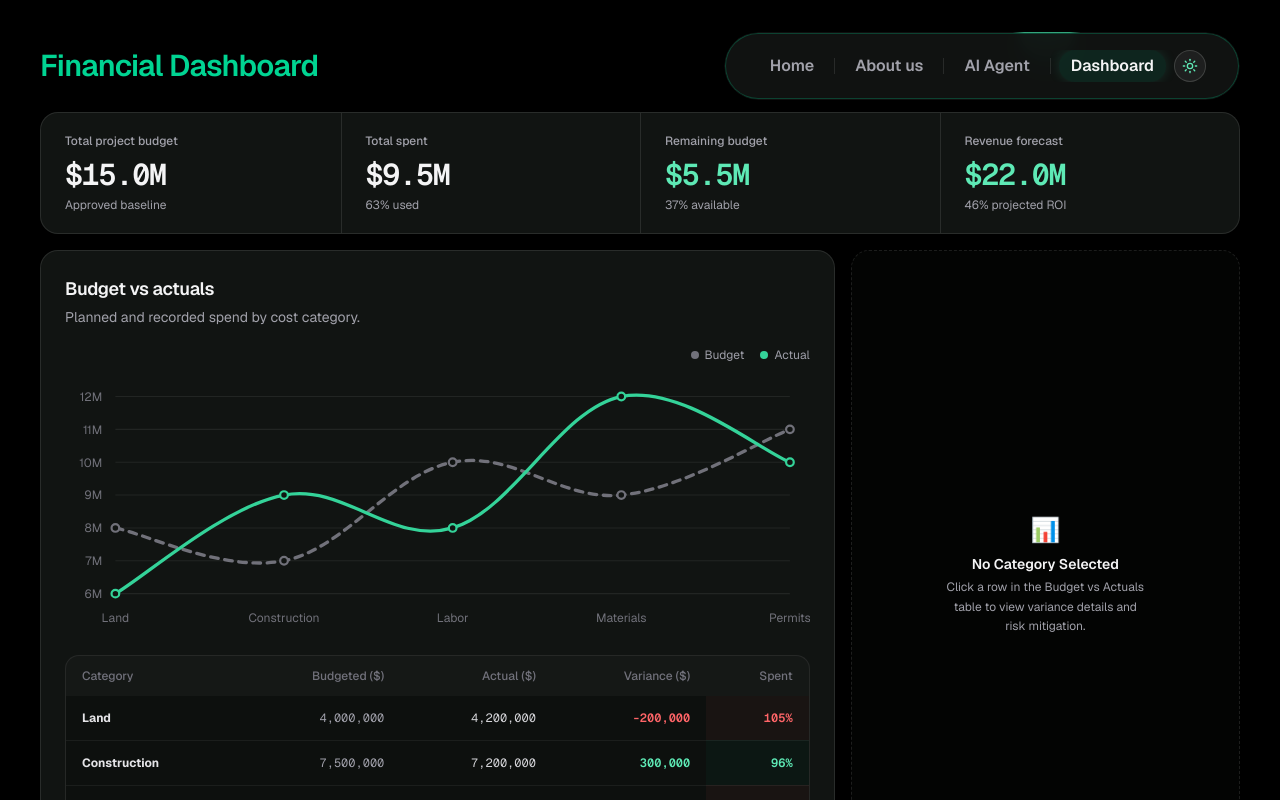
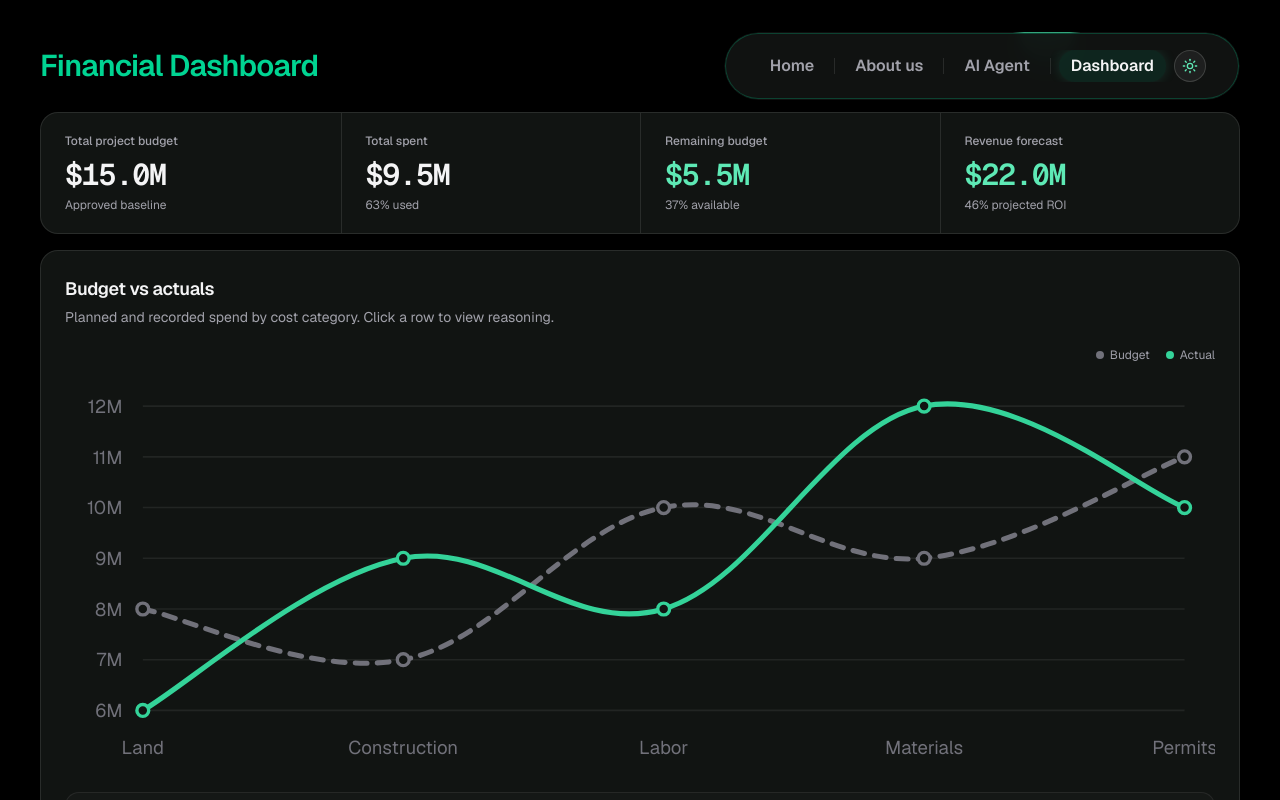
Before and after one commit to Tiendat2703/MIS_TALENT, a Next.js app in the folder fe/: page /dashboard in a window 1280 px wide. Shown: the top 800 px of the page. Built offline with nearby package versions, Linux system fonts and the light colour scheme.

Commit message:
Added fluid width layout transition with Framer Motion on Budget vs Actuals and SelectedCategoryDetails close button

```diff
--- a/fe/app/dashboard/page.tsx
+++ b/fe/app/dashboard/page.tsx
@@ -18,6 +18,7 @@ import {
 } from "@/components/ui/dashboard";
 import Bar from "@/components/ui/about/Bar";
 import { PageTransition } from "@/components/ui/page-transition";
+import { motion, AnimatePresence } from "motion/react";
 
 const cardClass =
   "min-w-0 overflow-hidden rounded-2xl border border-[var(--fin-soft-border)] bg-[var(--fin-surface)] p-5 transition-colors duration-200 hover:border-emerald-400/25 sm:p-6";
@@ -77,8 +78,12 @@ export default function DashboardPage() {
           </section>
 
           <div className="mt-4 grid min-w-0 grid-cols-1 gap-4 lg:grid-cols-12">
-            <section className={`${cardClass} lg:col-span-8`}>
-              <PanelHeading title="Budget vs actuals" description="Planned and recorded spend by cost category." />
+            <motion.section
+              layout
+              transition={{ duration: 0.35, ease: [0.16, 1, 0.3, 1] }}
+              className={`${cardClass} ${selectedCategory ? "lg:col-span-8" : "lg:col-span-12"}`}
+            >
+              <PanelHeading title="Budget vs actuals" description="Planned and recorded spend by cost category. Click a row to view reasoning." />
               <BudgetActualsChart />
               <div className="mt-6 min-w-0 max-w-full">
                 <BudgetActualsTable
@@ -86,11 +91,24 @@ export default function DashboardPage() {
                   onSelectCategory={setSelectedCategory}
                 />
               </div>
-            </section>
+            </motion.section>
 
-            <section className="lg:col-span-4 min-w-0 h-full">
-              <SelectedCategoryDetails category={selectedCategory} />
-            </section>
+            <AnimatePresence mode="popLayout">
+              {selectedCategory && (
+                <motion.section
+                  initial={{ opacity: 0, x: 30, scale: 0.98 }}
+                  animate={{ opacity: 1, x: 0, scale: 1 }}
+                  exit={{ opacity: 0, x: 30, scale: 0.98 }}
+                  transition={{ duration: 0.35, ease: [0.16, 1, 0.3, 1] }}
+                  className="lg:col-span-4 min-w-0 h-full"
+                >
+                  <SelectedCategoryDetails
+                    category={selectedCategory}
+                    onClose={() => setSelectedCategory(null)}
+                  />
+                </motion.section>
+              )}
+            </AnimatePresence>
 
             <section className={`${cardClass} lg:col-span-8`}>
               <PanelHeading title="Credit Case Approvals" description="Loan requests validation pipeline." />
--- a/fe/components/ui/dashboard/selected-category-details.tsx
+++ b/fe/components/ui/dashboard/selected-category-details.tsx
@@ -46,20 +46,11 @@ const categoryDetails: Record<string, CategoryData> = {
 
 interface SelectedCategoryDetailsProps {
   category: string | null;
+  onClose: () => void;
 }
 
-export function SelectedCategoryDetails({ category }: SelectedCategoryDetailsProps) {
-  if (!category) {
-    return (
-      <article className="h-full flex flex-col items-center justify-center rounded-2xl border border-dashed border-[var(--fin-soft-border)] bg-[var(--fin-surface)]/20 p-6 text-center text-[var(--fin-muted)] min-h-[350px] transition-colors duration-200">
-        <span className="text-2xl mb-2">📊</span>
-        <h4 className="text-sm font-semibold text-[var(--fin-text)]">No Category Selected</h4>
-        <p className="mt-1 text-xs text-[var(--fin-muted)] max-w-[200px] mx-auto leading-relaxed">
-          Click a row in the Budget vs Actuals table to view variance details and risk mitigation.
-        </p>
-      </article>
-    );
-  }
+export function SelectedCategoryDetails({ category, onClose }: SelectedCategoryDetailsProps) {
+  if (!category) return null;
 
   const data = categoryDetails[category] || categoryDetails.Land;
 
@@ -82,10 +73,20 @@ export function SelectedCategoryDetails({ category }: SelectedCategoryDetailsPro
             {data.fullName}
           </h3>
         </div>
-        <div className="flex flex-col gap-1.5 items-end shrink-0">
+        <div className="flex items-center gap-2 shrink-0">
           <span className={`rounded-full border px-2 py-0.5 text-[10px] font-medium ${statusBadgeColor}`}>
             {data.status}
           </span>
+          <button
+            onClick={onClose}
+            className="rounded-lg p-1 hover:bg-white/5 text-[var(--fin-muted)] hover:text-[var(--fin-text)] transition-colors active:scale-95"
+            aria-label="Close details"
+          >
+            <svg xmlns="http://www.w3.org/2000/svg" width="16" height="16" viewBox="0 0 24 24" fill="none" stroke="currentColor" strokeWidth="2.5" strokeLinecap="round" strokeLinejoin="round">
+              <line x1="18" y1="6" x2="6" y2="18"></line>
+              <line x1="6" y1="6" x2="18" y2="18"></line>
+            </svg>
+          </button>
         </div>
       </header>
 
```
